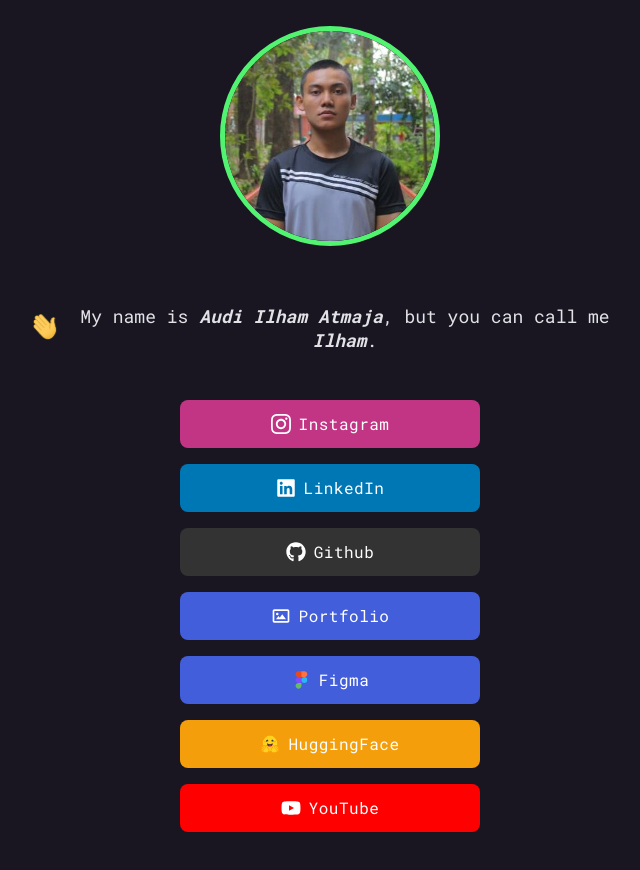
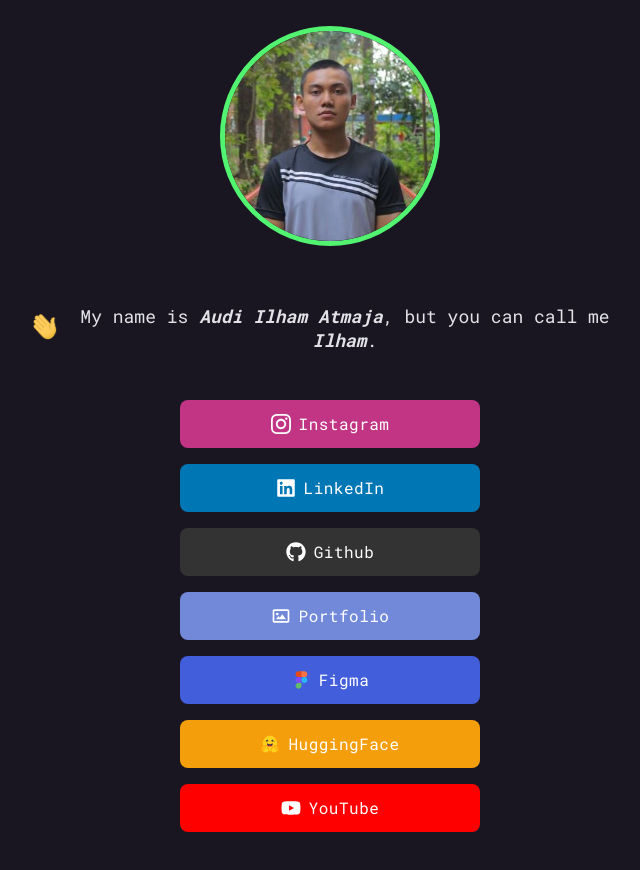
Before and after one commit to ailhama/my-portfolio, a plain HTML site: page index.html in a window 1280 px wide. Shown: the whole page, without its empty margins (310-950 px from the left). Drawn offline with Linux system fonts and the light colour scheme.

Commit message:
Update index.html

```diff
--- a/index.html
+++ b/index.html
@@ -91,7 +91,7 @@
         <br />
 
         <!-- Project Portfolio -->
-        <a class="button button-wallpaper" target="_blank" href="https://drive.google.com/file/d/1U6thgkuUqnotDmVytVPi8rdam1zxvMkA/view?usp=sharing"><img class="icon"
+        <a class="button button-discord" target="_blank" href="https://drive.google.com/file/d/1-VFzArZWVo4uUiSH8XQn9Kzc1yOkT1mZ/view?usp=sharing"><img class="icon"
             src="icons/wallpaper.svg" />Portfolio</a>
         <br />
 
```
